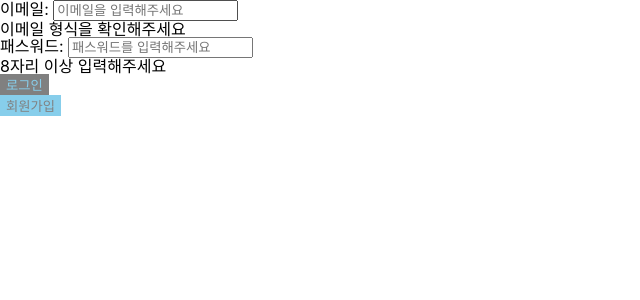
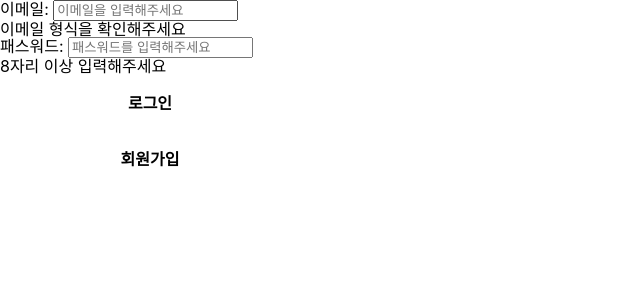
Before and after one commit to uhgenie7/todoList-With-TanStack-Query, a Next.js app: page /auth in a window 1280 px wide. Shown: the top 300 px of the page, without its empty margins (0-640 px from the left). Built offline with nearby package versions, Linux system fonts and the light colour scheme.

Commit message:
feat: Button component

```diff
--- a/src/components/atoms/Button/index.tsx
+++ b/src/components/atoms/Button/index.tsx
@@ -18,6 +18,10 @@ const Button = ({ buttonValue, isCorrect, onClick, ...props }: IProps) => {
 export default Button;
 
 const ButtonWrapper = styled.button<{ isCorrect: boolean }>`
-  background: ${({ isCorrect }) => (isCorrect ? 'skyblue' : 'gray')};
-  color: ${({ isCorrect }) => (isCorrect ? 'gray' : 'skyblue')};
+  font-size: 1em;
+  font-weight: bold;
+  width: 300px;
+  padding: 1rem;
+  background: ${({ isCorrect }) => (isCorrect ? 'var(--main)' : 'var(--snow)')};
+  color: ${({ isCorrect }) => (isCorrect ? 'black' : 'black')};
 `;
```
